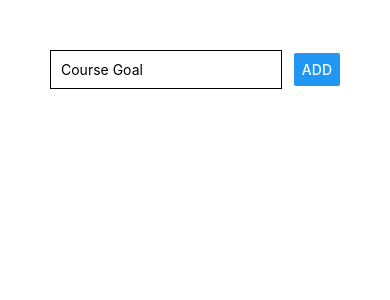
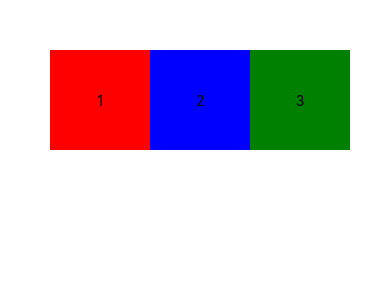
Before and after one commit to vinothsmart/react-native-complete-guide, a React Native app: screen / in a window 390 px wide. Shown: the top 300 px of the page. Built offline with nearby package versions, Linux system fonts and the light colour scheme.

Commit message:
flex row

```diff
--- a/App.js
+++ b/App.js
@@ -4,8 +4,8 @@ import { StyleSheet, Text, TextInput, View, Button } from "react-native";
 
 export default function App() {
   return (
-    <View style={{ padding: 50 }}>
-      <View
+    <View style={{ padding: 50, flexDirection: "row" }}>
+      {/* <View
         style={{
           flexDirection: "row",
           justifyContent: "space-between",
@@ -24,7 +24,40 @@ export default function App() {
         <Button title="Add" />
       </View>
       <View></View>
-      <StatusBar style="auto" />
+      <StatusBar style="auto" /> */}
+      <View
+        style={{
+          backgroundColor: "red",
+          width: 100,
+          height: 100,
+          justifyContent: "center",
+          alignItems: "center",
+        }}
+      >
+        <Text>1</Text>
+      </View>
+      <View
+        style={{
+          backgroundColor: "blue",
+          width: 100,
+          height: 100,
+          justifyContent: "center",
+          alignItems: "center",
+        }}
+      >
+        <Text>2</Text>
+      </View>
+      <View
+        style={{
+          backgroundColor: "green",
+          width: 100,
+          height: 100,
+          justifyContent: "center",
+          alignItems: "center",
+        }}
+      >
+        <Text>3</Text>
+      </View>
     </View>
   );
 }
```
